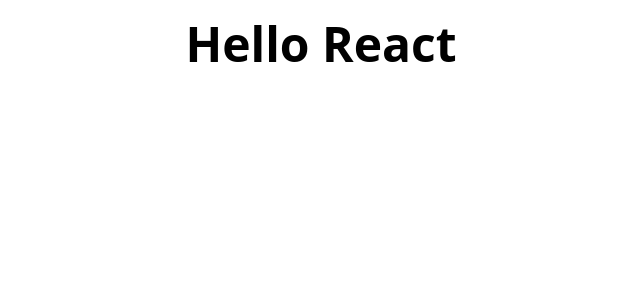
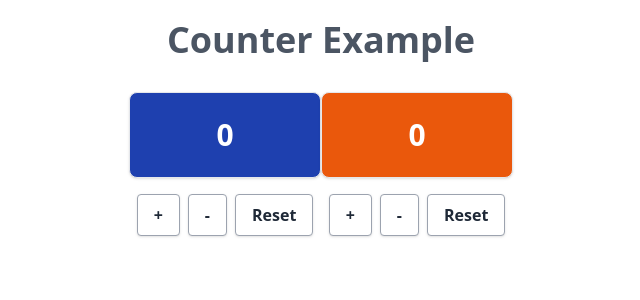
Before and after one commit to shopot/react-101, a React (Vite) app: page / in a window 1280 px wide. Shown: the top 300 px of the page, without its empty margins (319-959 px from the left). Built offline with nearby package versions, Linux system fonts and the light colour scheme.

Commit message:
feat: add code example

```diff
--- a/src/app/app.tsx
+++ b/src/app/app.tsx
@@ -1,7 +1,14 @@
+import { Counter } from '@/components';
+
 function App() {
   return (
     <div className="container mx-auto mt-5">
-      <h1 className="text-center text-5xl font-extrabold dark:text-white">Hello React</h1>
+      <h1 className="text-center text-4xl font-bold text-gray-600">Counter Example</h1>
+
+      <div className="flex flex-row justify-center">
+        <Counter bgColor="bg-blue-800" />
+        <Counter bgColor="bg-orange-600" />
+      </div>
     </div>
   );
 }
--- /dev/null
+++ b/src/components/button.tsx
@@ -0,0 +1,14 @@
+import { ReactElement, ReactNode } from 'react';
+
+export const Button = ({ onClick, children }: Props): ReactElement => {
+  return (
+    <button onClick={onClick} className="btn">
+      {children}
+    </button>
+  );
+};
+
+type Props = {
+  onClick: () => void;
+  children: ReactNode;
+};
--- /dev/null
+++ b/src/components/counter.tsx
@@ -0,0 +1,34 @@
+import { ReactElement, useState } from 'react';
+
+import { Button } from '@/components/button.tsx';
+
+export const Counter = ({ bgColor }: Props): ReactElement => {
+  const [index, setIndex] = useState(0);
+
+  const cardStyles = `card mx-auto w-48 mt-8 ${bgColor}`;
+
+  const increment = () => {
+    setIndex(index + 1);
+  };
+
+  const decrement = () => {
+    setIndex(index - 1);
+  };
+
+  return (
+    <div className="flex flex-col">
+      <div className={cardStyles}>
+        <p className="text-center text-3xl font-bold text-white">{index}</p>
+      </div>
+      <div className="flex justify-center gap-2 mt-4">
+        <Button onClick={increment}>+</Button>
+        <Button onClick={decrement}>-</Button>
+        <Button onClick={() => setIndex(0)}>Reset</Button>
+      </div>
+    </div>
+  );
+};
+
+type Props = {
+  bgColor: string;
+};
--- /dev/null
+++ b/src/components/index.ts
@@ -0,0 +1,2 @@
+export { Button } from './button.tsx';
+export { Counter } from './counter.tsx';
--- a/src/main.css
+++ b/src/main.css
@@ -1,3 +1,17 @@
 @tailwind base;
 @tailwind components;
 @tailwind utilities;
+
+@layer components {
+  .btn {
+    @apply py-2 px-4 border rounded shadow font-semibold border-gray-400 bg-white hover:bg-gray-100 text-gray-800 focus:outline-none focus:ring-2 focus:ring-opacity-75 focus:ring-gray-200;
+  }
+
+  .btn-primary {
+    @apply btn border-blue-700 bg-blue-500 text-white hover:bg-blue-700 focus:ring-blue-200;
+  }
+
+  .card {
+    @apply max-w-sm p-6 bg-white border border-gray-200 rounded-lg shadow dark:bg-gray-800 dark:border-gray-700 inline-block
+  }
+}
```
